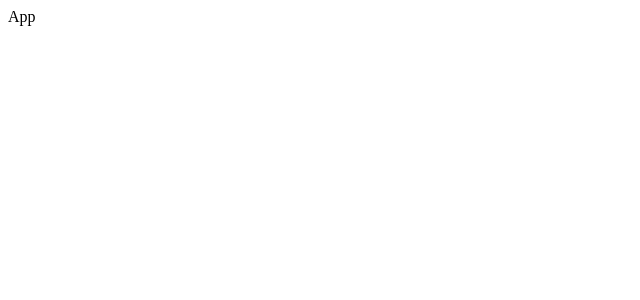
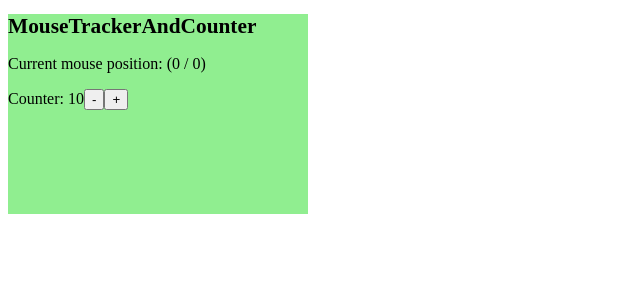
Before and after one commit to Toxe/react-render-props, a React (Create React App) app: page / in a window 1280 px wide. Shown: the top 300 px of the page, without its empty margins (0-640 px from the left). Built offline with nearby package versions, Linux system fonts and the light colour scheme.

Commit message:
Add MouseTrackerAndCounter

```diff
--- a/src/App.js
+++ b/src/App.js
@@ -1,7 +1,8 @@
 import React, { Component } from "react";
+import MouseTrackerAndCounter from "./MouseTrackerAndCounter";
 
 export default class App extends Component {
     render() {
-        return <div>App</div>;
+        return <MouseTrackerAndCounter />;
     }
 }
--- /dev/null
+++ b/src/MouseTrackerAndCounter.js
@@ -0,0 +1,41 @@
+import React, { Component } from "react";
+
+export default class MouseTrackerAndCounter extends Component {
+    state = {
+        x: 0,
+        y: 0,
+        counter: 10,
+    };
+
+    handleMouseMove = (e) => {
+        this.setState({ x: e.clientX, y: e.clientY });
+    };
+
+    decCounter = () => {
+        this.setState((prevState) => ({
+            counter: prevState.counter - 1,
+        }));
+    };
+
+    incCounter = () => {
+        this.setState((prevState) => ({
+            counter: prevState.counter + 1,
+        }));
+    };
+
+    render() {
+        return (
+            <div className="Box" onMouseMove={this.handleMouseMove}>
+                <h1>MouseTrackerAndCounter</h1>
+                <p>
+                    Current mouse position: ({this.state.x} / {this.state.y})
+                </p>
+                <p>
+                    Counter: {this.state.counter}
+                    <button onClick={this.decCounter}>-</button>
+                    <button onClick={this.incCounter}>+</button>
+                </p>
+            </div>
+        );
+    }
+}
--- /dev/null
+++ b/src/index.css
@@ -0,0 +1,9 @@
+.Box {
+    background-color: lightgreen;
+    width: 300px;
+    height: 200px;
+}
+
+.Box h1 {
+    font-size: 16pt;
+}
--- a/src/index.js
+++ b/src/index.js
@@ -1,5 +1,6 @@
 import React from "react";
 import ReactDOM from "react-dom";
+import "./index.css";
 import App from "./App";
 
 ReactDOM.render(
```
